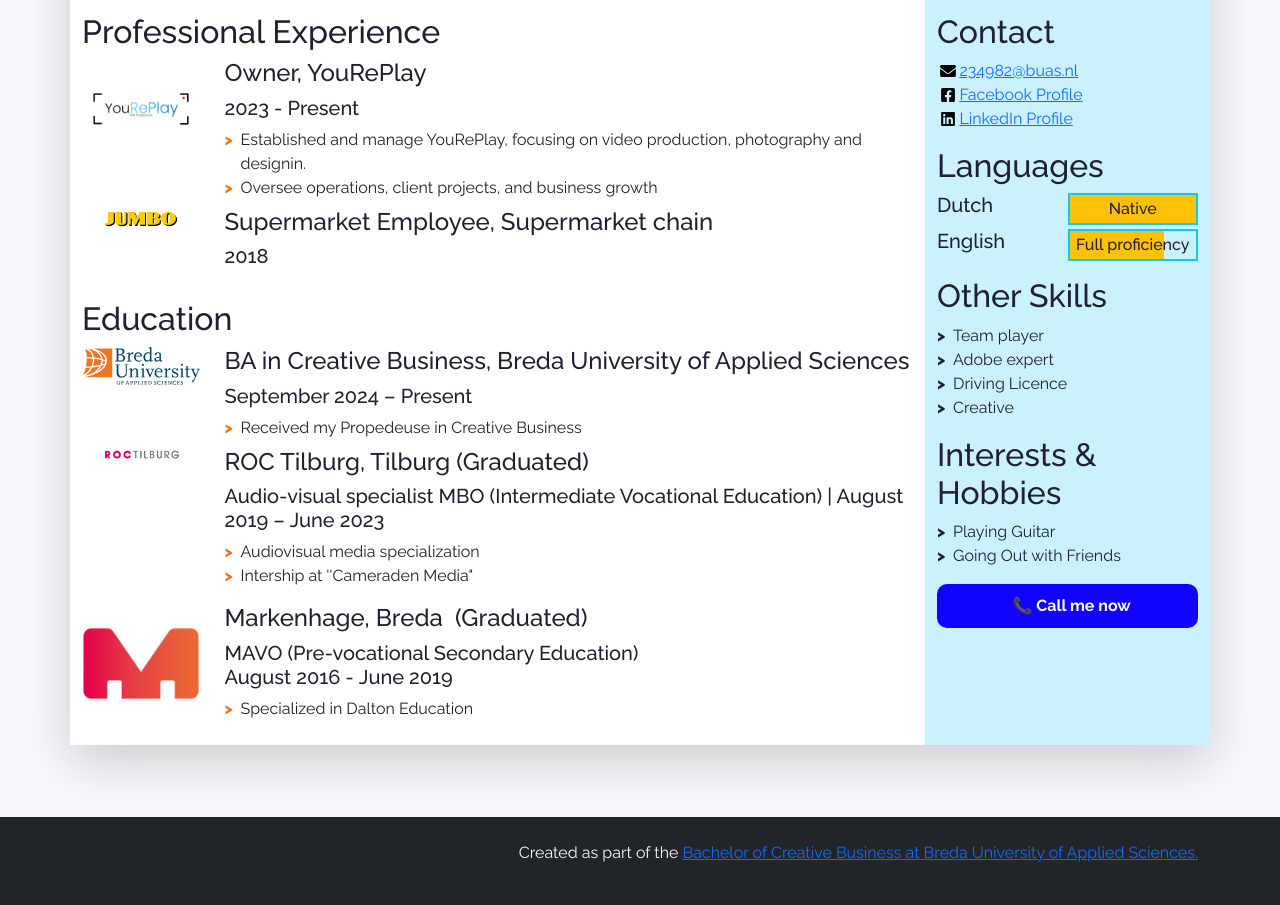
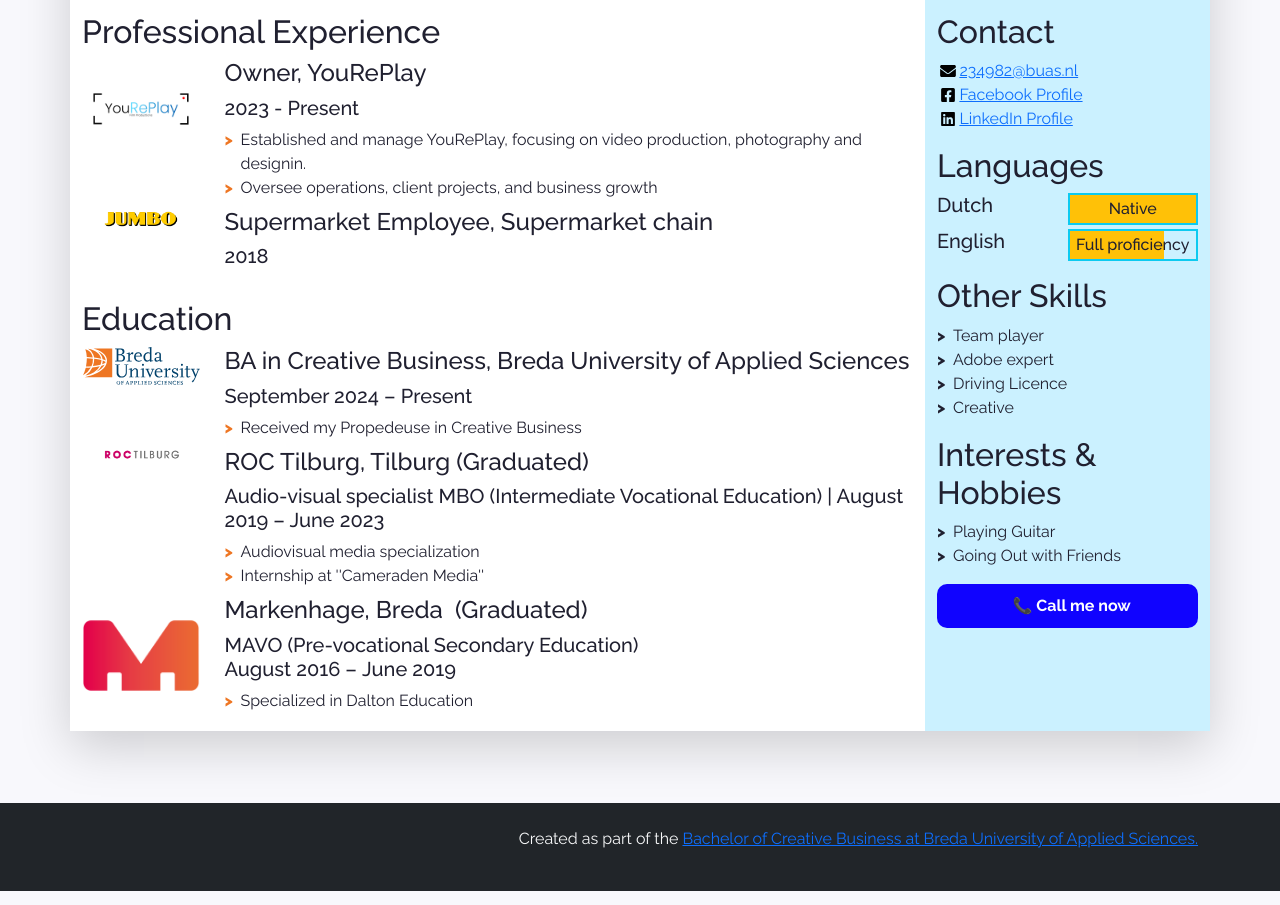
Before and after one commit to YoeriBouman/CVYoeri, a plain HTML site: page index.html in a window 1280 px wide. Shown: the part 184-1089 px from the top of the page. Drawn offline with nearby package versions, Linux system fonts and the light colour scheme.

Commit message:
change eductation

```diff
--- a/index.html
+++ b/index.html
@@ -117,7 +117,6 @@
           </section>
 
           <!-- We're done with jobs, let's move on to schools -->
-
 <section class="my-3 biography-section">
   <h2>Education</h2>
   <ul class="biography-list list-unstyled">
@@ -128,18 +127,12 @@
       <div class="biography-contents col-9 col-sm-10 col-md-9 col-lg-10">
         <h4>BA in Creative Business, Breda University of Applied Sciences</h4>
         <h5>September 2024 –&nbsp;Present</h5>
-                  <!-- Use the list below to talk about minors, exchanges, extra-curricular activities. -->
         <ul class="biography-details list-unstyled">
           <li>Received my Propedeuse in Creative Business</li>
-
-
         </ul>
       </div>
     </li>
-              <!-- Top item in education. And by "top", I mean a Bachelor in Creative Business at BUas. -->
 
-
-              <!-- 2nd item in education -->
     <li class="biography-item row mb-2">
       <div class="logo-container col-3 col-sm-2 col-md-3 col-lg-2">
         <img class="biography-logo mw-100 d-block mx-auto" src="images/schools/roctilburg-logo.png" alt="School logo" width="80">
@@ -149,26 +142,25 @@
         <h5>Audio-visual specialist MBO (Intermediate Vocational Education) | August 2019 – June 2023</h5>
         <ul class="biography-details list-unstyled">
           <li>Audiovisual media specialization</li>
-                    <li>Intership at ''Cameraden Media"&nbsp;</li>
+          <li>Internship at ''Cameraden Media''&nbsp;</li>
+        </ul>
+      </div>
+    </li>
+
+    <li class="biography-item row mb-2">
+      <div class="logo-container col-3 col-sm-2 col-md-3 col-lg-2">
+        <img class="biography-logo mw-100 d-block mx-auto" src="images/schools/logo-markenhage.png" alt="School logo" width="120">
+      </div>
+      <div class="biography-contents col-9 col-sm-10 col-md-9 col-lg-10">
+        <h4>Markenhage, Breda&nbsp;&nbsp;(Graduated)</h4>
+        <h5>MAVO (Pre-vocational Secondary Education)<br>August 2016 –&nbsp;June 2019</h5>
+        <ul class="biography-details list-unstyled">
+          <li>Specialized in Dalton Education</li>
         </ul>
       </div>
     </li>
   </ul>
 </section>
- <li class="biography-item row mb-2">
-  <div class="logo-container col-3 col-sm-2 col-md-3 col-lg-2">
-    <img class="biography-logo mw-100 d-block mx-auto"
-         src="images/schools/logo-markenhage.png"
-         alt="School logo" width="120">
-  </div>
-  <div class="biography-contents col-9 col-sm-10 col-md-9 col-lg-10">
-    <h4>Markenhage, Breda&nbsp;&nbsp;(Graduated)</h4>
-    <h5>MAVO (Pre-vocational Secondary Education)<br>August 2016 -&nbsp;June 2019</h5>
-	   <ul class="biography-details list-unstyled">
-                    <li>Specialized in Dalton Education</li>
-                  </ul>
-  </div>
-</li>
 
 
 
```
Lines whose indentation alone changed are shown as unchanged.
